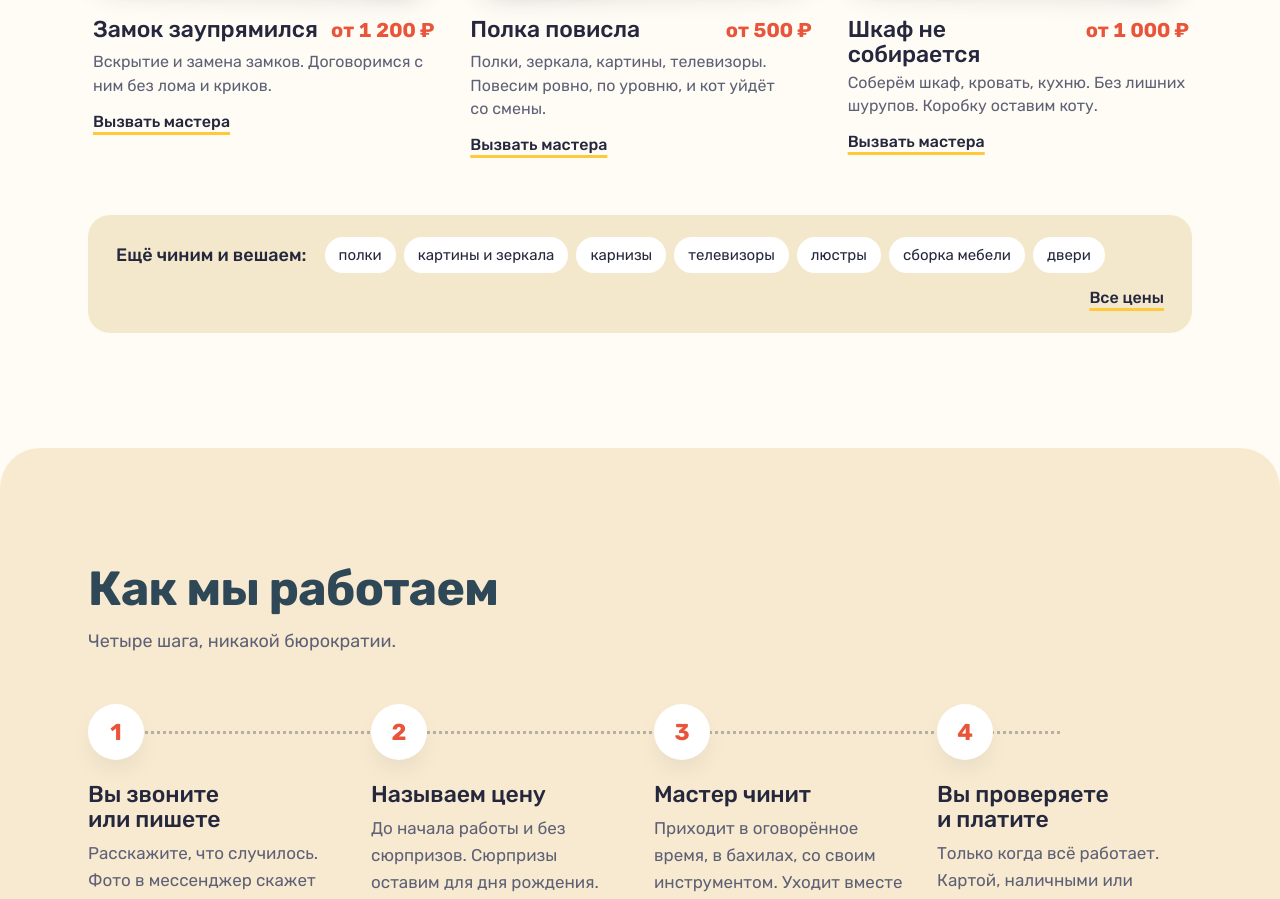
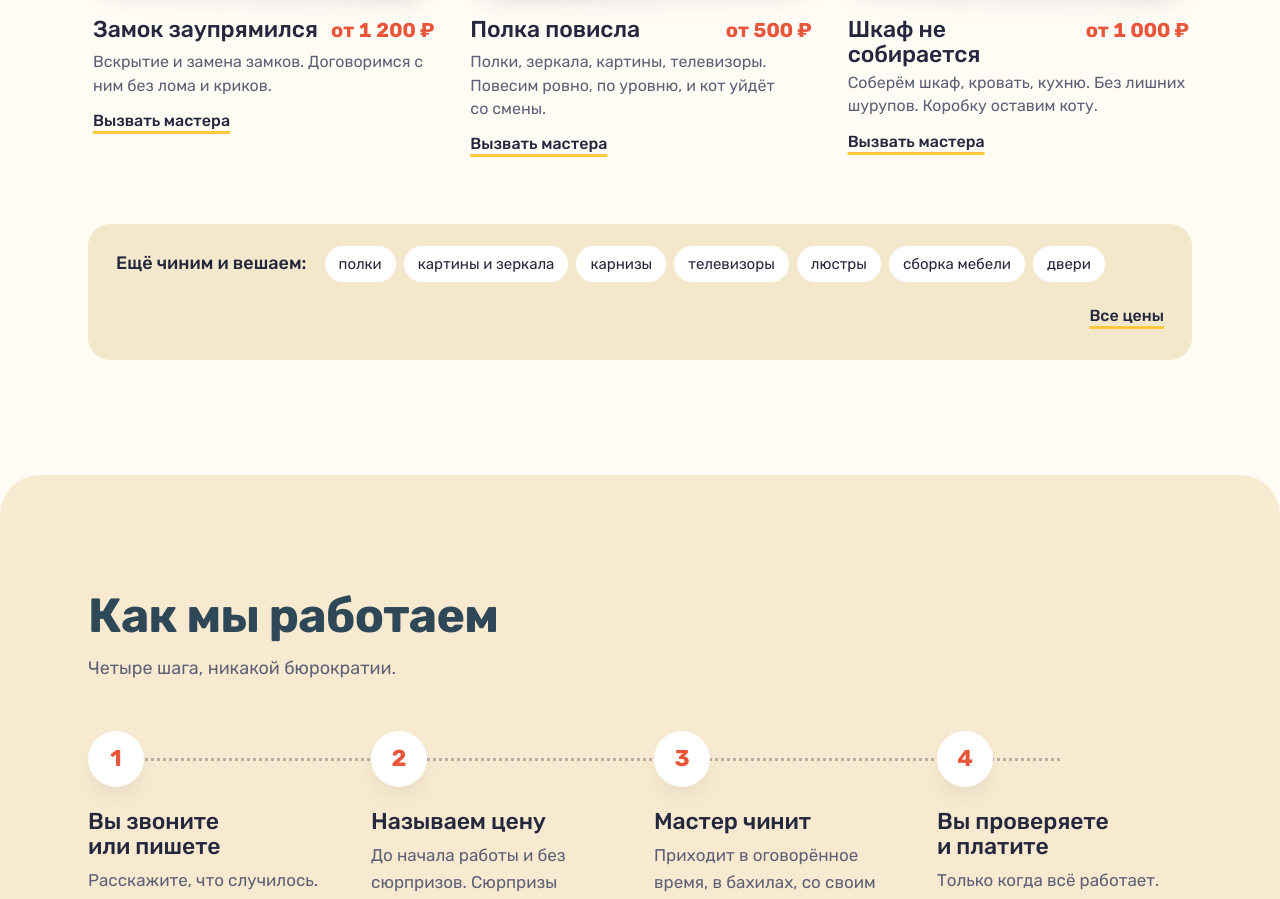
Before and after one commit to irinkalitvinova-dot/muzh-na-chas, a plain HTML site: page index.html in a window 1280 px wide. Shown: the part 1404-2303 px from the top of the page. Drawn offline with Linux system fonts and the light colour scheme.

Commit message:
Мобильная версия: ссылки «Вызвать мастера» и «Все цены» выше (44px), подчёркивание явно
Co-Authored-By: Claude Sonnet 5.5 <noreply@anthropic.com>

```diff
--- a/index.html
+++ b/index.html
@@ -131,14 +131,14 @@ section{padding-block:clamp(64px,9vw,120px)}
 .pair .row{display:flex;justify-content:space-between;align-items:baseline;gap:12px}
 .pair .price{font-weight:700;font-size:20px;color:var(--tomato);white-space:nowrap;font-variant-numeric:tabular-nums}
 .pair p{margin-top:4px;font-size:16px;color:var(--ink-2);line-height:1.45}
-.pair .go{margin-top:12px;font-weight:500;font-size:16px;text-decoration-color:var(--sun);text-decoration-thickness:3px;text-underline-offset:5px}
+.pair .go{margin-top:2px;min-height:44px;display:inline-flex;align-items:center;align-self:flex-start;font-weight:500;font-size:16px;text-decoration-line:underline;text-decoration-color:var(--sun);text-decoration-thickness:3px;text-underline-offset:5px}
 .pair .go:hover{text-decoration-color:var(--tomato)}
 .count{display:none;margin-top:4px;text-align:center;color:var(--ink-2);font-size:15px}
 .more{margin-top:28px;background:var(--cream);border-radius:22px;padding:22px 28px;display:flex;flex-wrap:wrap;align-items:center;gap:12px 14px}
 .more>span{font-weight:500;margin-right:4px}
 .more ul{list-style:none;display:flex;flex-wrap:wrap;gap:8px}
 .more li{background:var(--white);border-radius:999px;padding:6px 14px;font-size:15px}
-.more a{margin-left:auto;font-weight:500;font-size:16px;text-decoration-color:var(--sun);text-decoration-thickness:3px;text-underline-offset:5px}
+.more a{margin-left:auto;min-height:44px;display:inline-flex;align-items:center;font-weight:500;font-size:16px;text-decoration-line:underline;text-decoration-color:var(--sun);text-decoration-thickness:3px;text-underline-offset:5px}
 
 /* ОСТРОВА */
 .island{max-width:1296px;margin-inline:auto;border-radius:40px}
```
